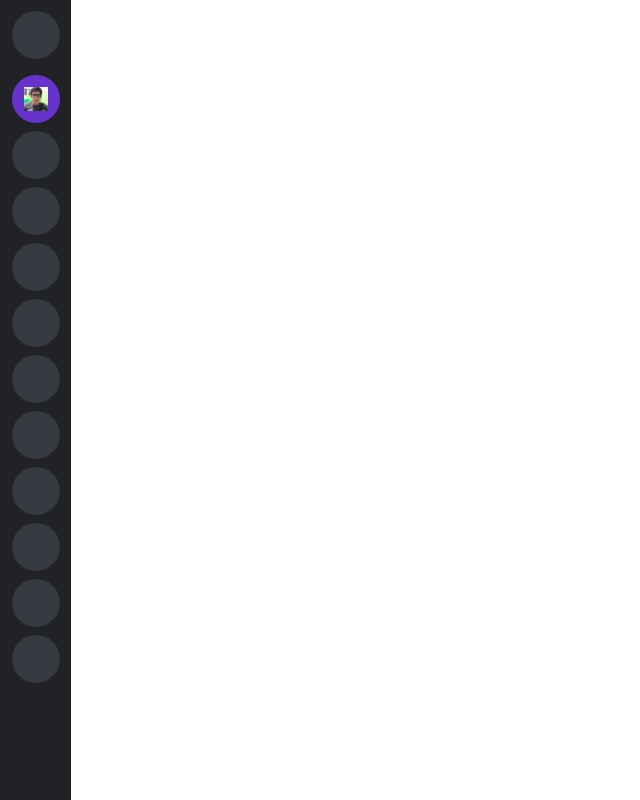
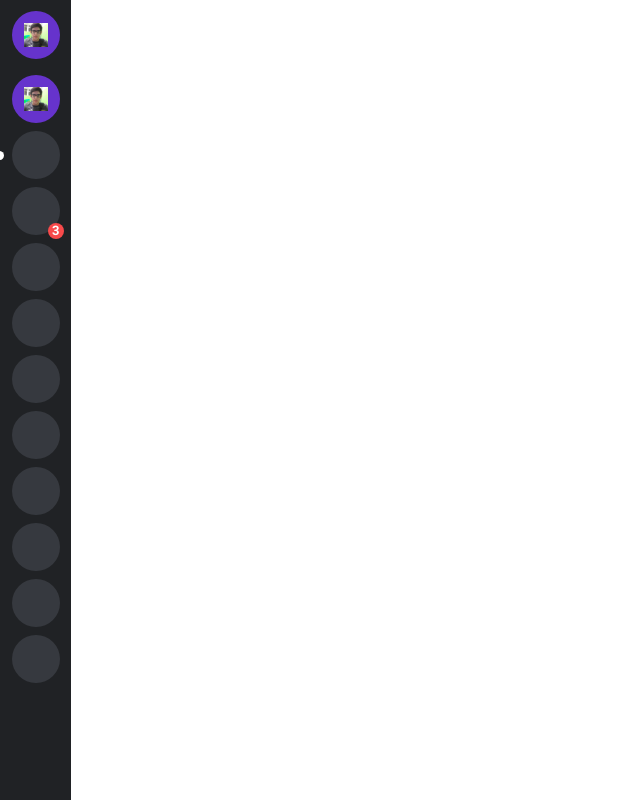
Before and after one commit to alecastrovisk/Discordcomjs, a React (Create React App) app: page / in a window 1280 px wide. Shown: the whole page, without its empty margins (0-640 px from the left). Built offline with nearby package versions, Linux system fonts and the light colour scheme.

Commit message:
finalizando o primeiro componente adicionando as menções e notificações à sidebar

```diff
--- a/src/components/ServerButton/styles.ts
+++ b/src/components/ServerButton/styles.ts
@@ -25,5 +25,55 @@ export const Button = styled.button<Props>`
         height: 24px;
     }
 
+    &::before {
+        width: 9px;
+        height: 9px;
+
+        position: absolute;
+        left: -17px;
+        top: calc(50% - 4.5px);
+
+        background-color: var(--white);
+        border-radius: 50%;
+
+        content:'';
+
+        display: ${(props) => (props.hasNotifications ? 'inline' : 'none') };
+
+    }
+
+    &::after {
+        background-color: var(--notification);
+        width: auto;
+        height: 16px;
+
+        padding: 0 4px;
+
+        position: absolute;
+        bottom: -4px;
+        right: -4px;
+
+        border-radius: 12px;
+        border:  4px solid var(--quartenary);
+
+        text-align: right;
+        font-size: 13px;
+        font-weight: bold;
+        color: var(--white);
+
+    content: '${(props) => props.mentions && props.mentions}';
+    display: ${(props) =>
+        props.mentions && props.mentions > 0 ? 'inline' : 'none'}
+    }
+
+    transition: border-radius .2s, background-color .2s;
+
+    &.active, &:hover{
+        border-radius: 16px;
+        background-color: ${props =>
+                 props.isHome ? 'var(--rocketseat)' : 'var(--discord)'}
+
+    }
+
 
 `;
--- a/src/components/ServerList/index.tsx
+++ b/src/components/ServerList/index.tsx
@@ -6,11 +6,11 @@ import { Container, Separator } from './styles';
 const ServerList: React.FC = () => {
     return (
         <Container>
-            <ServerButton  />
+            <ServerButton isHome />
 
             <Separator/>
 
-            <ServerButton isHome/>
+            <ServerButton isHome />
             <ServerButton hasNotifications/>
             <ServerButton mentions={3} />
             <ServerButton/>
```
